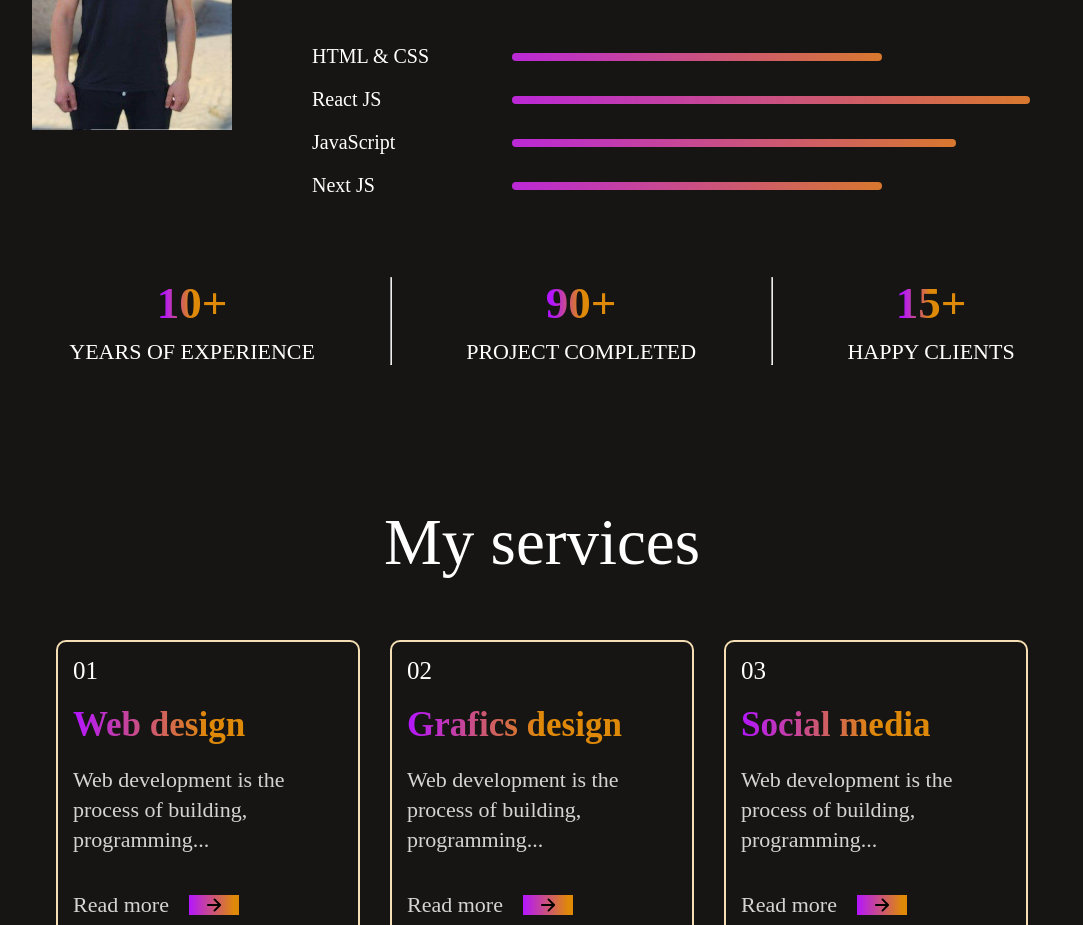
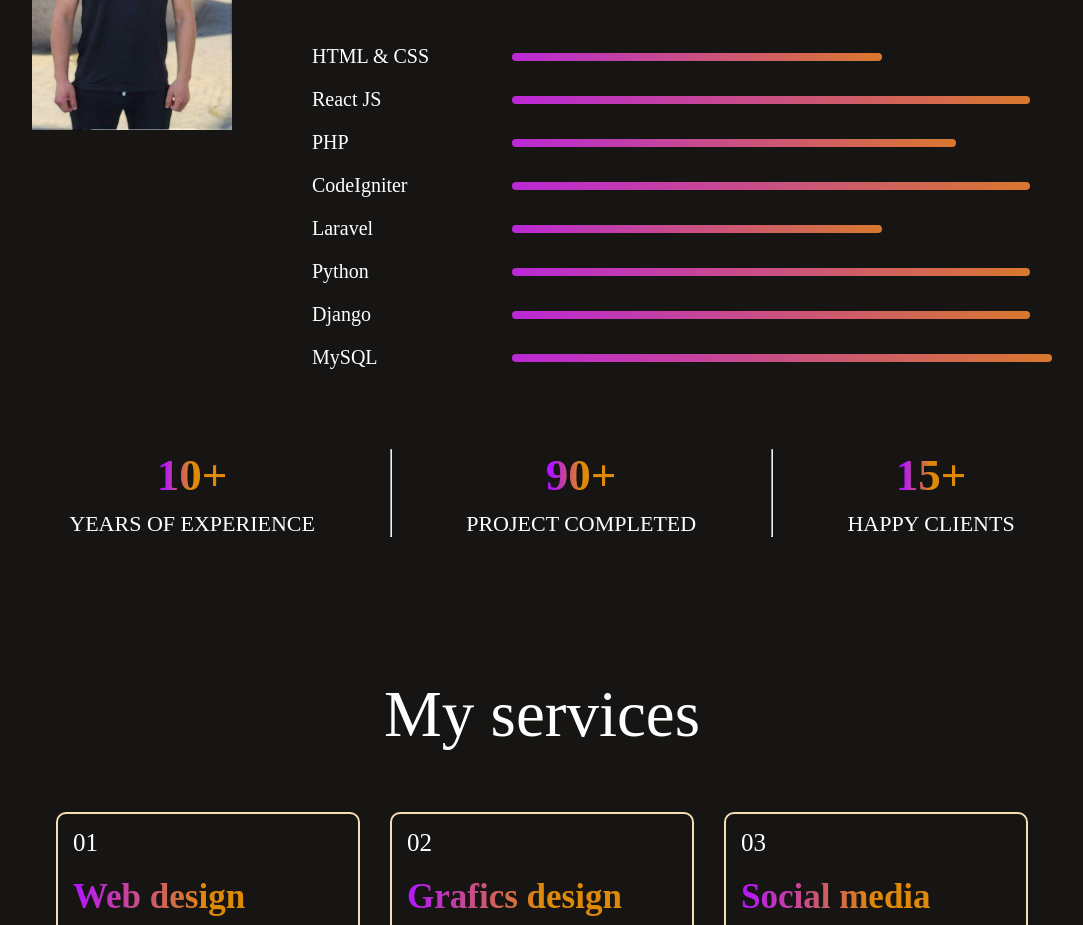
Before and after one commit to AMuhammadqodir/My-react, a React (Create React App) app: page / in a window 1280 px wide. Shown: the part 1260-2185 px from the top of the page, without its empty margins (98-1181 px from the left). Built offline with nearby package versions, Linux system fonts and the light colour scheme.

Commit message:
Update About.jsx

```diff
--- a/src/Components/About/About.jsx
+++ b/src/Components/About/About.jsx
@@ -21,8 +21,12 @@ const About = () => {
                 <div className='about-skills'>
                     <div className='about-skill'><p>HTML & CSS</p><hr style={{width:"50%"}} /></div>
                     <div className='about-skill'><p>React JS</p><hr style={{width:"70%"}} /></div>
-                    <div className='about-skill'><p>JavaScript</p><hr style={{width:"60%"}} /></div>
-                    <div className='about-skill'><p>Next JS</p><hr style={{width:"50%"}} /></div>
+                    <div className='about-skill'><p>PHP</p><hr style={{width:"60%"}} /></div>
+                    <div className='about-skill'><p>CodeIgniter</p><hr style={{width:"70%"}} /></div>
+                    <div className='about-skill'><p>Laravel</p><hr style={{width:"50%"}} /></div>
+                    <div className='about-skill'><p>Python</p><hr style={{width:"70%"}} /></div>
+                    <div className='about-skill'><p>Django</p><hr style={{width:"70%"}} /></div>
+                    <div className='about-skill'><p>MySQL</p><hr style={{width:"80%"}} /></div>
                 </div>
             </div>
         </div>
```
